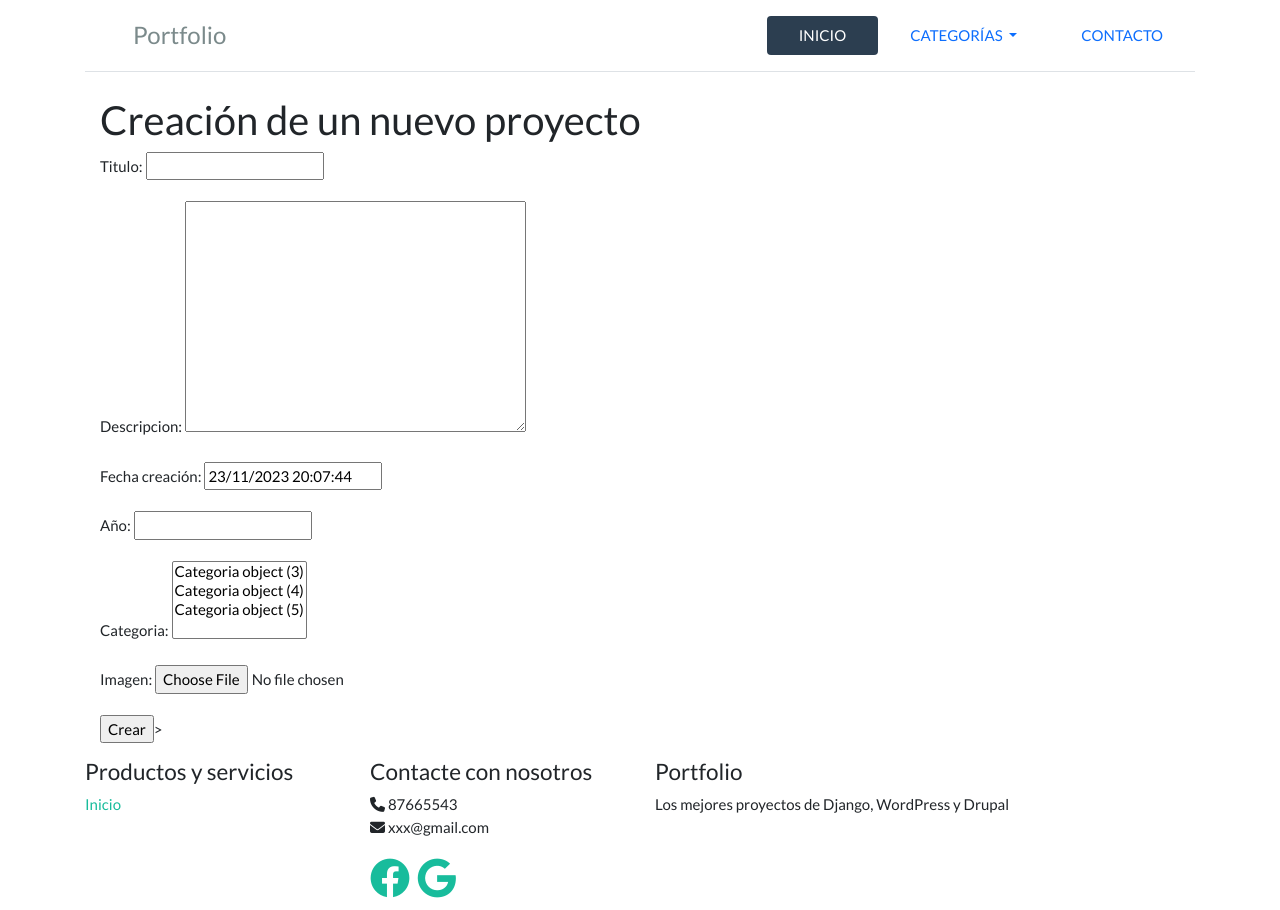
After one commit to AlbertBeto/DEWServidor_Python_Porfolio, a Django app: page /proyecto_create/ in a window 1280 px wide. The commit adds this page. Run offline with Django 4.2, Linux system fonts and the light colour scheme; data comes from the database, SQL or seed files in the repository; both versions use the stored data as it was after the commit; some libraries are stand-ins or nearby versions.

Commit message:
NUEVA PARTE

```diff
--- a/portfolioDjango/portfolioDjango/urls.py
+++ b/portfolioDjango/portfolioDjango/urls.py
@@ -30,7 +30,8 @@ urlpatterns = [
     path('proyecto/<int:pk>/', views.ProyectoView.as_view(), name='proyecto'),
     #path('contacto/', views.contacto_view, name='contacto'),
     path('contacto/', views.ContactoView.as_view(), name='contacto'),
-
+    path('proyecto_create/', views.ProyectoCreateView.as_view(), name='proyecto_create'),
+    path('proyecto_update/<int:pk>/', views.ProyectoUpdateView.as_view(), name='proyecto_update'),
 ]
 if settings.DEBUG:
     urlpatterns += static(settings.MEDIA_URL, document_root=settings.MEDIA_ROOT)
--- a/portfolioDjango/portfolioapp/views.py
+++ b/portfolioDjango/portfolioapp/views.py
@@ -1,6 +1,7 @@
 from django.shortcuts import render # Para FBV
-from django.views.generic import TemplateView # Para CBV
+from django.views.generic import TemplateView, CreateView, UpdateView # Para CBV
 from django.shortcuts import get_object_or_404
+from django.urls import reverse_lazy
 
 # Create your views here.
 
@@ -43,3 +44,13 @@ class ContactoView(TemplateView):
         context = super(ContactoView, self).get_context_data(**kwargs)
         context['full_name'] = 'Albert Pérez Baleyto'
         return context
+
+class ProyectoCreateView(CreateView):
+    model = Proyecto
+    fields = ['titulo', 'descripcion', 'fecha_creacion', 'year', 'categorias', 'imagen']
+    success_url = reverse_lazy('home')
+
+class ProyectoUpdateView(UpdateView):
+    model = Proyecto
+    fields = ['titulo', 'descripcion', 'fecha_creacion', 'year', 'categorias', 'imagen']
+    success_url = reverse_lazy('home')
--- a/portfolioDjango/templates/portfolio/home.html
+++ b/portfolioDjango/templates/portfolio/home.html
@@ -9,7 +9,7 @@
 		{% if proyectos %}
 			{% for proyecto in proyectos %}
 				<div class="col-sm-3">
-					<a href="#" class="p-5">
+					<a href="{% url 'proyecto_update' pk=proyecto.id %}" class="p-5">
 						<div class="card">
 							{% if proyecto.imagen %}
 							<img class="card-img-top" src="{{proyecto.imagen.url}}" alt="{{ proyecto.titulo }}">
--- /dev/null
+++ b/portfolioDjango/templates/portfolioapp/proyecto_form.html
@@ -0,0 +1,10 @@
+{% extends 'portfolio/base.html' %}
+{% block content %}
+<div class="container">
+    <h2>{{object|yesno:'Actualizar proyecto,Creación de un nuevo proyecto'}}</h2>
+    <form method="post" enctype="multipart/form-data">{% csrf_token %}
+        {{ form.as_p }}
+        <input type="submit" value="{{object|yesno:'Actualizar,Crear'}}">>
+    </form>
+</div>
+{% endblock %}
```
Also changed, not shown: portfolioDjango/db.sqlite3.
